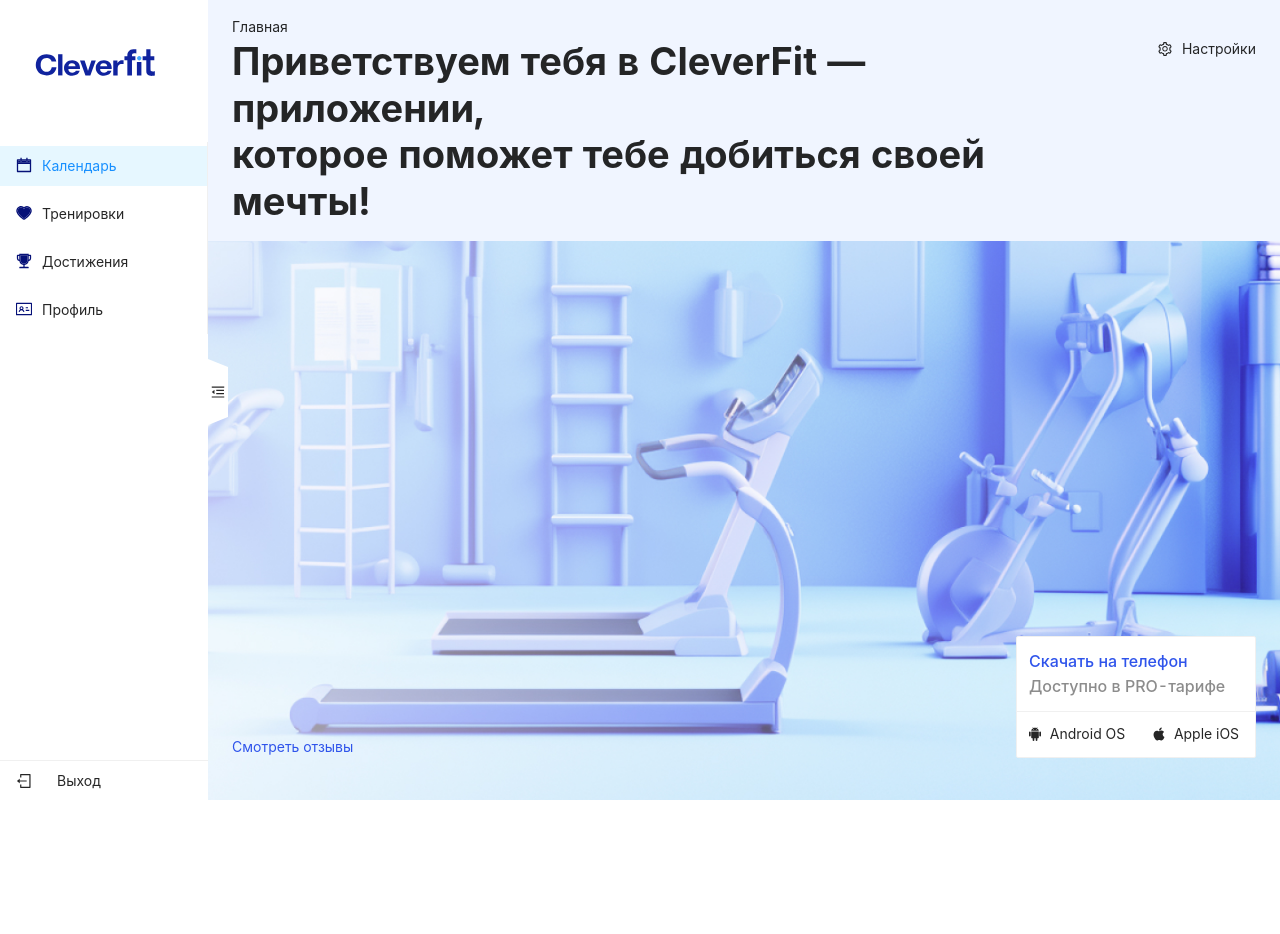
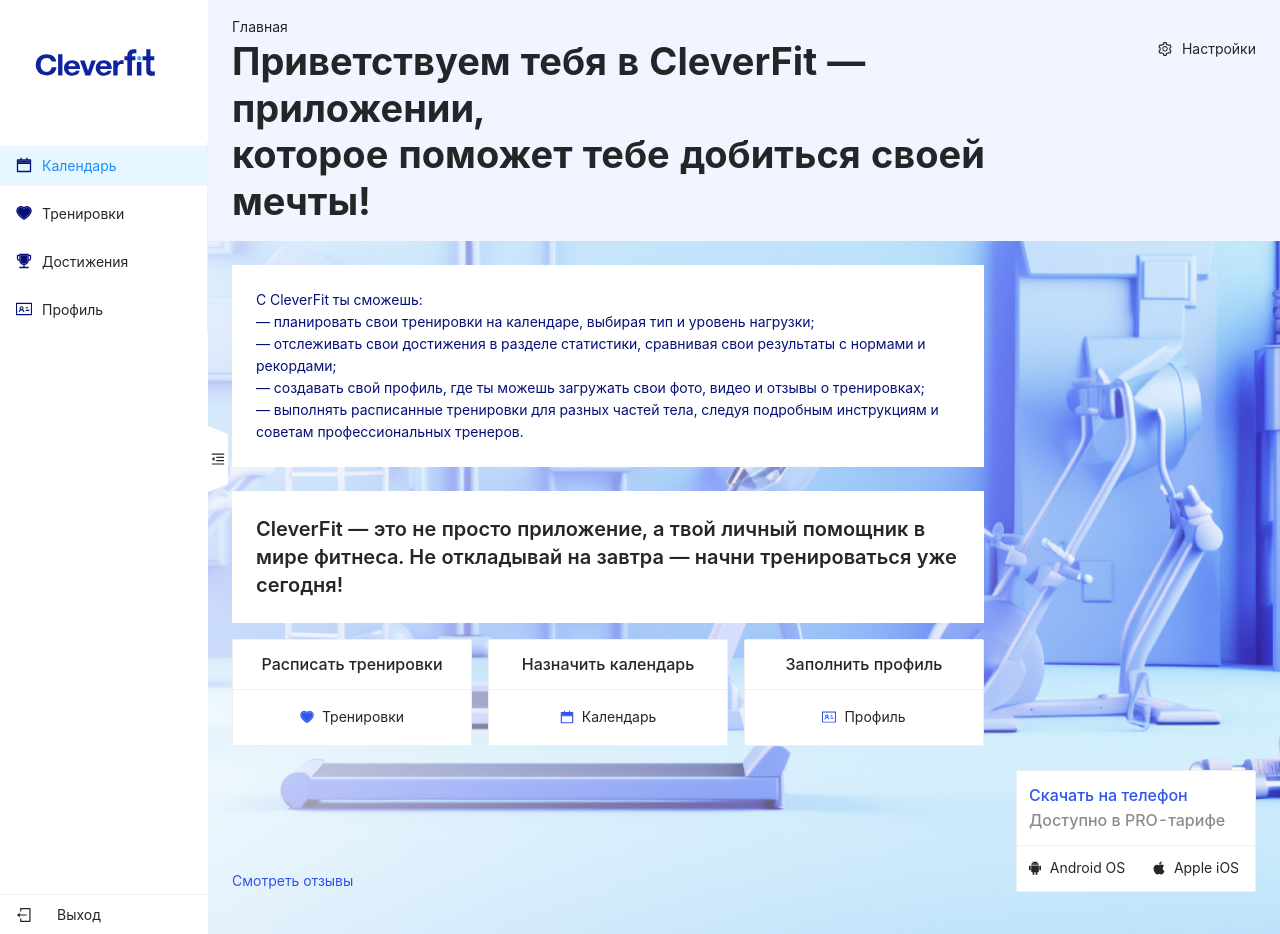
Before and after one commit to ClevertecFrontendLab/xauroxs, a React (Vite) app: page / in a window 1280 px wide. Before the commit the page ends 800 px from the top, so only its background shows below. Built offline with nearby package versions, Linux system fonts and the light colour scheme.

Commit message:
feat: implement content

```diff
--- /dev/null
+++ b/src/components/main-page/content/content.css
@@ -0,0 +1,5 @@
+.ant-card-head-title {
+    overflow: inherit !important;
+    white-space: inherit !important;
+    text-overflow: inherit !important;
+}
--- /dev/null
+++ b/src/components/main-page/content/content.module.css
@@ -0,0 +1,66 @@
+.possibilities {
+    padding: 24px;
+
+    max-width: 752px;
+
+    background-color: white;
+
+    color: #061178;
+}
+
+.possibilities p {
+    margin: 0;
+}
+
+.possibilities ul {
+    margin: 0;
+    padding: 0;
+
+    list-style-type: none;
+}
+
+.motivation {
+    padding: 24px;
+    margin-top: 24px;
+
+    max-width: 752px;
+
+    background-color: white;
+}
+
+.cards {
+    margin-top: 16px;
+
+    max-width: 752px;
+
+    display: grid;
+    grid-template-columns: 1fr;
+
+    gap: 8px;
+}
+
+@media screen and (min-width: 576px) {
+    .cards {
+        grid-template-columns: repeat(3, 1fr);
+
+        gap: 16px;
+    }
+}
+
+.cardTitle {
+    text-align: center;
+}
+
+.cardDescription {
+    margin: 0;
+
+    height: 32px;
+
+    display: flex;
+    align-items: center;
+    justify-content: center;
+}
+
+.cardDescription span {
+    margin-right: 8px;
+}
--- a/src/components/main-page/content/content.tsx
+++ b/src/components/main-page/content/content.tsx
@@ -1,6 +1,84 @@
 import React from 'react';
-import { Layout } from 'antd';
+import { Layout, Grid, Typography, Card } from 'antd';
+import { CalendarTwoTone, HeartTwoTone, IdcardTwoTone } from '@ant-design/icons';
+
+import classes from './content.module.css';
+import './content.css';
+
+const { Title } = Typography;
+const { useBreakpoint } = Grid;
+
+const { possibilities, motivation, cards, cardTitle, cardDescription } = classes;
+
+const cardItems = [
+    {
+        title: 'Расписать тренировки',
+        icon: <HeartTwoTone twoToneColor={['#2f54eb', '#2f54eb']} />,
+        text: 'Тренировки',
+    },
+    {
+        title: 'Назначить календарь',
+        icon: <CalendarTwoTone twoToneColor={['#2f54eb', '#2f54eb']} />,
+        text: 'Календарь',
+    },
+    {
+        title: 'Заполнить профиль',
+        icon: <IdcardTwoTone twoToneColor={['#2f54eb', 'white']} />,
+        text: 'Профиль',
+    },
+];
 
 export const MainPageContent: React.FC = () => {
-    return <Layout.Content></Layout.Content>;
+    const screens = useBreakpoint();
+
+    const contentPaddings = screens.md ? '24px 24px 0px' : '24px 16px 0px';
+
+    return (
+        <Layout.Content style={{ padding: contentPaddings }}>
+            <div className={possibilities}>
+                <p>С CleverFit ты сможешь:</p>
+
+                <ul>
+                    <li>
+                        — планировать свои тренировки на календаре, выбирая тип и уровень нагрузки;
+                    </li>
+                    <li>
+                        — отслеживать свои достижения в разделе статистики, сравнивая свои
+                        результаты с нормами и рекордами;
+                    </li>
+                    <li>
+                        — создавать свой профиль, где ты можешь загружать свои фото, видео и отзывы
+                        о тренировках;
+                    </li>
+                    <li>
+                        — выполнять расписанные тренировки для разных частей тела, следуя подробным
+                        инструкциям и советам профессиональных тренеров.
+                    </li>
+                </ul>
+            </div>
+
+            <div className={motivation}>
+                <Title level={4} style={{ marginBottom: 0, fontWeight: '600' }}>
+                    CleverFit — это не просто приложение, а твой личный помощник в мире фитнеса. Не
+                    откладывай на завтра — начни тренироваться уже сегодня!
+                </Title>
+            </div>
+
+            <div className={cards}>
+                {cardItems.map(({ title, icon, text }) => (
+                    <Card
+                        key={title}
+                        title={title}
+                        className={cardTitle}
+                        headStyle={{ padding: 0 }}
+                        bodyStyle={{ padding: '12px 0' }}
+                    >
+                        <div className={cardDescription}>
+                            {icon} {text}
+                        </div>
+                    </Card>
+                ))}
+            </div>
+        </Layout.Content>
+    );
 };
```
